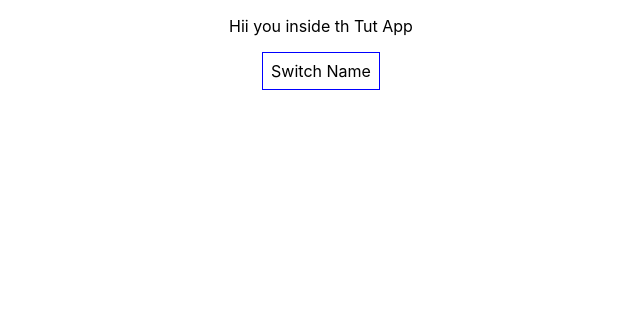
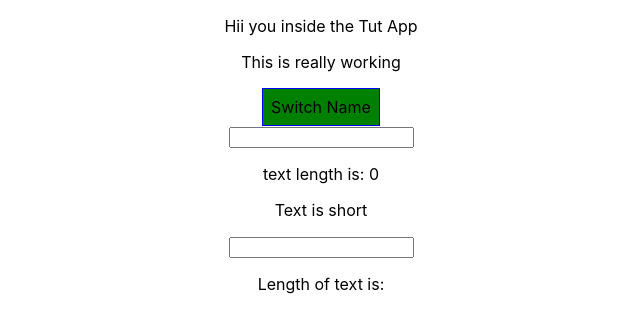
Before and after one commit to coder92/react-tut, a React (Create React App) app: page / in a window 1280 px wide. Shown: the top 332 px of the page, without its empty margins (319-959 px from the left). Built offline with nearby package versions, Linux system fonts and the light colour scheme.

Commit message:
using radium to style the react app and dynamically changing the style

```diff
--- a/package.json
+++ b/package.json
@@ -3,6 +3,7 @@
   "version": "0.1.0",
   "private": true,
   "dependencies": {
+    "radium": "^0.25.1",
     "react": "^16.7.0",
     "react-dom": "^16.7.0",
     "react-scripts": "2.1.3"
--- a/src/App.css
+++ b/src/App.css
@@ -30,3 +30,11 @@
     transform: rotate(360deg);
   }
 }
+
+.red{
+  background-color: red;
+}
+
+.bold{
+  font-weight: bold;
+}
--- a/src/App.js
+++ b/src/App.js
@@ -2,17 +2,22 @@ import React, { Component } from 'react';
 import './App.css';
 import TutApp from './Components/Tutorial/TutApp';
 import ELearnApp from './Components/e-Learning/ELearnApp'
+import Radium, {StyleRoot} from 'radium'
 
 class App extends Component {
   render() {
     return (
-      <div className="App">
-        {/*<TutApp/>*/}
-        {/*<ELearnApp/> */}
-        <TutApp/>
-      </div>
+      <StyleRoot>
+        <div className="App">
+          {/*<TutApp/>*/}
+          {/*<ELearnApp/> */}
+          <TutApp/>
+        </div>
+
+      </StyleRoot>
+
     );
   }
 }
 
-export default App;
+export default Radium(App);
--- /dev/null
+++ b/src/Components/Tutorial/Assignment/Assignment2.js
@@ -0,0 +1,14 @@
+import React from 'react';
+import Validation from './Validation'
+
+const Assignment2 = (props)=>{
+    return(
+        <div className="Assignment2">
+            <input type="text" onChange={props.changed} value={props.value}></input>
+            <p>text length is: {props.length}</p>
+            <Validation len = {props.length} />
+        </div>
+    )
+};
+
+export default Assignment2;
--- /dev/null
+++ b/src/Components/Tutorial/Assignment/Assignment2_2.js
@@ -0,0 +1,21 @@
+import React, { Component } from 'react'
+
+export default class Assignment2_2 extends Component {
+
+    state ={
+        userInput:''
+    }
+
+    inputlength =(event)=>{
+        this.setState({userInput:event.target.value.length});
+    }
+
+  render() {
+    return (
+      <div>
+        <input type="text" onChange={this.inputlength}/>
+        <p>Length of text is: {this.state.userInput}</p>
+      </div>
+    )
+  }
+}
--- /dev/null
+++ b/src/Components/Tutorial/Assignment/Validation.js
@@ -0,0 +1,24 @@
+import React from 'react'
+
+const Validation = (props)=>{
+
+    let len = props.len;
+    let validText = "too short";
+    if(len>=5 && len<=10)
+        validText = "valid text";
+    if(len>10)
+        validText = "too Long";
+
+
+    return (
+        <div className="Validation">
+
+        {
+            props.len >5 ? <p>Text is Long</p> : <p>Text is short</p>
+        }
+
+        </div>
+    );
+};
+
+export default Validation;
--- a/src/Components/Tutorial/Person/Person.js
+++ b/src/Components/Tutorial/Person/Person.js
@@ -1,8 +1,17 @@
 import React from 'react';
+import Radium from 'radium'
 
 import './Person.css';
 
 const person = ( props ) => {
+
+    const style = {
+        '@media (min-width: 500px)' : {
+            width: '450px'
+        }
+    }
+
+
     return (
         <div className="Person">
             <p onClick={props.click}>I'm {props.name} and I am {props.age} years old!</p>
@@ -12,4 +21,4 @@ const person = ( props ) => {
     )
 };
 
-export default person;
+export default Radium(person);
--- a/src/Components/Tutorial/TutApp.js
+++ b/src/Components/Tutorial/TutApp.js
@@ -1,15 +1,18 @@
 import React, { Component } from 'react'
 import Person from './Person/Person';
+import Assignment2 from './Assignment/Assignment2'
+import Assignment2_2 from './Assignment/Assignment2_2';
 
 class TutApp extends Component {
     state = {
       persons: [
-        { name: 'Max', age: 28 },
-        { name: 'Manu', age: 29 },
-        { name: 'Stephanie', age: 26 }
+        { id:"000001" , name: 'Max', age: 28 },
+        { id:"000002" , name: 'Manu', age: 29 },
+        { id:"000003" , name: 'Stephanie', age: 26 }
       ],
       otherState: 'some other value',
-      showPersons:false
+      showPersons:false,
+      textLength : 0
     }
 
     switchNameHandler = (newName) => {
@@ -25,15 +28,22 @@ class TutApp extends Component {
       } )
     }
 
-    nameChangedHandler = (event) => {
-      console.log(">>nameChangedHandler: event="+event);
-        this.setState( {
-          persons: [
-            { name: 'Max', age: 28 },
-            { name: event.target.value, age: 29 },
-            { name: 'Stephanie', age: 26 }
-          ]
-        } )
+    nameChangedHandler = (event,id) => {
+      console.log(">>nameChangedHandler: event="+event+"  id="+id);
+      //console.log("this.state.persons.findIndex(id)="+this.state.persons.findIndex(id));
+      const personIndex = this.state.persons.findIndex(p=>{
+        return p.id ===id;
+      });
+      console.log("personIndex="+personIndex);
+
+      const person = {...this.state.persons[personIndex]};
+      console.log("person="+person);
+
+      person.name = event.target.value;
+      const persons = [...this.state.persons];
+      persons[personIndex] = person;
+
+      this.setState( {persons: persons} );
       }
 
      togglePersonHandler =()=>{
@@ -44,23 +54,38 @@ class TutApp extends Component {
 
      deletePersonHandler = (indexPerson)=>{
        console.log(">>deletePersonHandler:indexPerson="+indexPerson);
-       const persons = this.state.persons;
+       //const persons = this.state.persons.slice();
+       //ulternate to slice();
+       const persons = [...this.state.persons];
        persons.splice(indexPerson, 1);
        this.setState({persons:persons});
      }
 
+     textCount= (event)=>{
+       //window.alert(event.target.value);
+       //console.log(event.target.value);
+       let len = event.target.value.length;
+       //window.alert(txt.length);
+       this.setState({textLength : len});
+     }
+
   render() {
     console.log(">>render");
+
     const style = {
-        backgroundColor: 'white',
+        backgroundColor: 'green',
         font: 'inherit',
         border: '1px solid blue',
         padding: '8px',
-        cursor: 'pointer'
+        cursor: 'pointer',
+        ':hover':{
+          backgroundColor:'lightgreen',
+          color:'black'
+        }
       };
 
     let persons = null;
-    console.log(">> if(this.state.showPersons)="+this.state.showPersons);
+    //console.log(">> if(this.state.showPersons)="+this.state.showPersons);
     if(this.state.showPersons){
       console.log(">> if(this.state.showPersons)");
 
@@ -71,21 +96,41 @@ class TutApp extends Component {
                     click = {()=>this.deletePersonHandler(index)}
                     name = {person.name}
                     age = {person.age}
+                    key={person.id}
+                    changed={(event)=>this.nameChangedHandler(event,person.id)}
                   />
         })}
       </div>
       );
+
+      style.backgroundColor = 'red';
+      style[':hover'] = {
+        backgroundColor: 'salmon',
+        color: 'black'
+      }
     }
 
-    console.log(">>before return");
+   console.log(">>After Person Object");
 
+   const  classes = [];
+   console.log('>>classes='+classes);
+
+   if(this.state.persons.length<=2){
+     classes.push('red');
+   }
+   console.log('>>classes='+classes);
+   if(this.state.persons.length<=1){
+     classes.push('bold');
+   }
+   console.log('>>classes='+classes);
     return (
       <div className="TutApp">
-      <p>Hii you inside th Tut App</p>
-
+      <p>Hii you inside the Tut App</p>
+       <p className={classes.join(' ')}>This is really working </p>
       <button style={style} onClick={this.togglePersonHandler}>Switch Name</button>
       {persons}
-
+      <Assignment2 changed={(event)=>this.textCount(event)} length={this.state.textLength}/>
+      <Assignment2_2 />
       </div>
     );
 
--- a/src/Components/e-Learning/ELearnApp.js
+++ b/src/Components/e-Learning/ELearnApp.js
@@ -3,6 +3,7 @@ import Header from './Header/Header'
 import Footer from './Footer/Footer'
 import Sidebar from './Sidebar/Sidebar'
 import VideoPlay from './Body/VideoPlay'
+import FirstDemo from './FirstDemo'
 
 export default class ELearnApp extends Component {
 
@@ -10,10 +11,15 @@ export default class ELearnApp extends Component {
   render() {
     return (
       <div>
-        <Header />
+        <FirstDemo />
+        {
+          /*
+          <Header />
         <Sidebar />
         <VideoPlay/>
         <Footer />
+          */
+        }
       </div>
     )
   }
--- /dev/null
+++ b/src/Components/e-Learning/FirstDemo.js
@@ -0,0 +1,14 @@
+import React, { Component } from 'react'
+
+export default class firstDemo extends Component {
+
+
+
+  render() {
+    return (
+      <div>
+
+      </div>
+    )
+  }
+}
```
Also changed, not shown: src/Components/ReactDocTuts/ConditionalRendering.js (added, +34 -0 lines), src/Components/Tutorial/LearningText/ReactNotes.txt (added), 1 other file (tests, documents, lock files or other folders).
